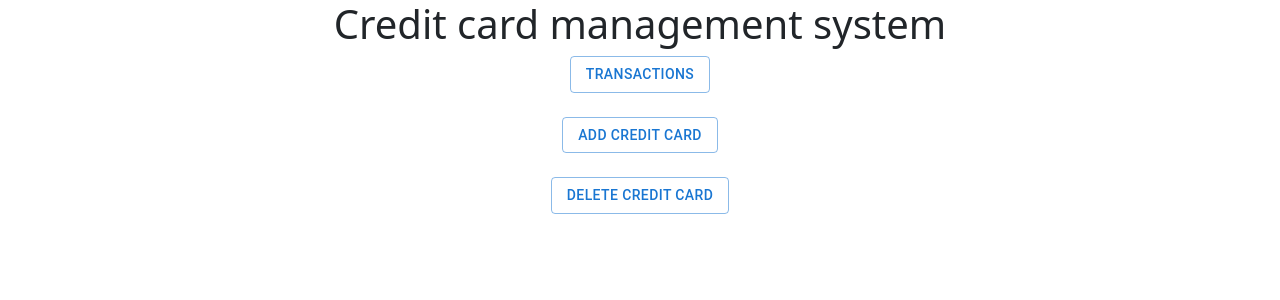
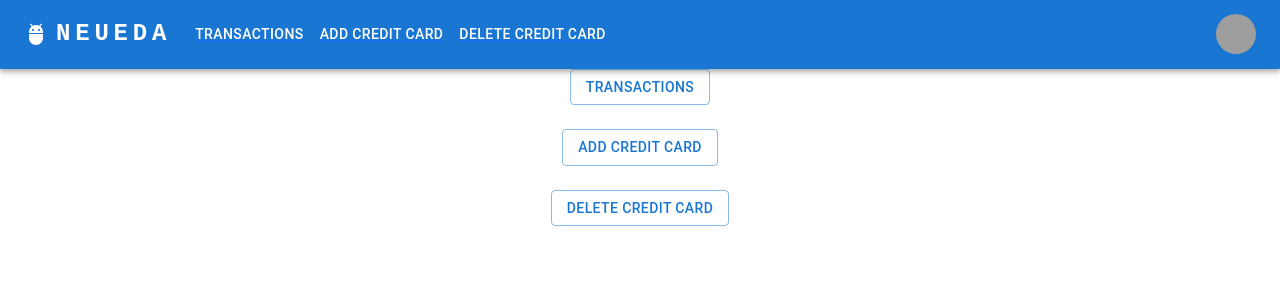
Before and after one commit to Abishek-V-19/CITI_Bala_Group_4, a React (Create React App) app in the folder frontend/: page / in a window 1280 px wide. Shown: the top 300 px of the page. Built offline with nearby package versions, Linux system fonts and the light colour scheme; grey boxes are pictures that could not be loaded.

Commit message:
Add navbar

```diff
--- a/frontend/src/App.js
+++ b/frontend/src/App.js
@@ -1,10 +1,11 @@
 import "./App.css";
 import AppRouter from "./AppRouter";
+import NavBar from './components/NavBar'
 
 function App() {
   return (
     <div className="App">
-      <h1>Credit card management system</h1>
+      <NavBar />
       <AppRouter />
     </div>
   );
--- /dev/null
+++ b/frontend/src/components/NavBar.js
@@ -0,0 +1,183 @@
+import * as React from 'react';
+import AppBar from '@mui/material/AppBar';
+import Box from '@mui/material/Box';
+import Toolbar from '@mui/material/Toolbar';
+import IconButton from '@mui/material/IconButton';
+import Typography from '@mui/material/Typography';
+import Menu from '@mui/material/Menu';
+import MenuIcon from '@mui/icons-material/Menu';
+import Container from '@mui/material/Container';
+import Avatar from '@mui/material/Avatar';
+import Button from '@mui/material/Button';
+import Tooltip from '@mui/material/Tooltip';
+import MenuItem from '@mui/material/MenuItem';
+import AdbIcon from '@mui/icons-material/Adb';
+import { Link } from "react-router-dom";
+
+const pages = ['Transaction', 'Summary', 'Add Credit Card', 'Delete Credit Card'];
+const settings = ['Logout'];
+
+function ResponsiveAppBar() {
+  const [anchorElNav, setAnchorElNav] = React.useState(null);
+  const [anchorElUser, setAnchorElUser] = React.useState(null);
+
+  const handleOpenNavMenu = (event) => {
+    setAnchorElNav(event.currentTarget);
+  };
+  const handleOpenUserMenu = (event) => {
+    setAnchorElUser(event.currentTarget);
+  };
+
+  const handleCloseNavMenu = () => {
+    setAnchorElNav(null);
+  };
+
+  const handleCloseUserMenu = () => {
+    setAnchorElUser(null);
+  };
+
+  return (
+    <AppBar position="static">
+      <Container maxWidth="xl">
+        <Toolbar disableGutters>
+          <AdbIcon sx={{ display: { xs: 'none', md: 'flex' }, mr: 1 }} />
+          <Typography
+            variant="h5"
+            noWrap
+            component="a"
+            href="/"
+            sx={{
+              mr: 2,
+              display: { xs: 'none', md: 'flex' },
+              fontFamily: 'monospace',
+              fontWeight: 700,
+              letterSpacing: '.3rem',
+              color: 'inherit',
+              textDecoration: 'none',
+            }}
+          >
+            NEUEDA
+          </Typography>
+
+          <Box sx={{ flexGrow: 1, display: { xs: 'flex', md: 'none' } }}>
+            <IconButton
+              size="large"
+              aria-label="account of current user"
+              aria-controls="menu-appbar"
+              aria-haspopup="true"
+              onClick={handleOpenNavMenu}
+              color="inherit"
+            >
+              <MenuIcon />
+            </IconButton>
+            <Menu
+              id="menu-appbar"
+              anchorEl={anchorElNav}
+              anchorOrigin={{
+                vertical: 'bottom',
+                horizontal: 'left',
+              }}
+              keepMounted
+              transformOrigin={{
+                vertical: 'top',
+                horizontal: 'left',
+              }}
+              open={Boolean(anchorElNav)}
+              onClose={handleCloseNavMenu}
+              sx={{
+                display: { xs: 'block', md: 'none' },
+              }}
+            >
+                <MenuItem key='transaction' onClick={handleCloseNavMenu}>
+                  <Link to="/transactions"><Typography textAlign="center">Transactions</Typography></Link>
+                </MenuItem>
+                <MenuItem key='add' onClick={handleCloseNavMenu}>
+                  <Link to="/add"><Typography textAlign="center">Add credit card</Typography></Link>
+                </MenuItem>
+                <MenuItem key='delete' onClick={handleCloseNavMenu}>
+                  <Link to="/delete"><Typography textAlign="center">Delete credit card</Typography></Link>
+                </MenuItem>
+            </Menu>
+          </Box>
+          <AdbIcon sx={{ display: { xs: 'flex', md: 'none' }, mr: 1 }} />
+          <Typography
+            variant="h5"
+            noWrap
+            component="a"
+            href="/"
+            sx={{
+              mr: 2,
+              display: { xs: 'flex', md: 'none' },
+              flexGrow: 1,
+              fontFamily: 'monospace',
+              fontWeight: 700,
+              letterSpacing: '.3rem',
+              color: 'inherit',
+              textDecoration: 'none',
+            }}
+          >
+            LOGO
+          </Typography>
+          <Box sx={{ flexGrow: 1, display: { xs: 'none', md: 'flex' } }}>
+            <Link to="/transactions">
+              <Button
+                key='transaction'
+                onClick={handleCloseNavMenu}
+                sx={{ my: 2, color: 'white', display: 'block' }}
+              >
+                TRANSACTIONS
+              </Button>
+              </Link>
+            <Link to="/add">
+             <Button
+                key='add'
+                onClick={handleCloseNavMenu}
+                sx={{ my: 2, color: 'white', display: 'block' }}
+              >
+                ADD CREDIT CARD
+              </Button></Link>
+              <Link to="/delete">
+              <Button
+                key='delete'
+                onClick={handleCloseNavMenu}
+                sx={{ my: 2, color: 'white', display: 'block' }}
+              >
+                DELETE CREDIT CARD
+              </Button></Link>
+          </Box>
+
+          <Box sx={{ flexGrow: 0 }}>
+            <Tooltip title="Open settings">
+              <IconButton onClick={handleOpenUserMenu} sx={{ p: 0 }}>
+                <Avatar alt="Remy Sharp" src="/static/images/avatar/2.jpg" />
+              </IconButton>
+            </Tooltip>
+            <Menu
+              sx={{ mt: '45px' }}
+              id="menu-appbar"
+              anchorEl={anchorElUser}
+              anchorOrigin={{
+                vertical: 'top',
+                horizontal: 'right',
+              }}
+              keepMounted
+              transformOrigin={{
+                vertical: 'top',
+                horizontal: 'right',
+              }}
+              open={Boolean(anchorElUser)}
+              onClose={handleCloseUserMenu}
+            >
+              {settings.map((setting) => (
+                <MenuItem key={setting} onClick={handleCloseUserMenu}>
+                  <Typography textAlign="center">{setting}</Typography>
+                </MenuItem>
+              ))}
+            </Menu>
+          </Box>
+        </Toolbar>
+      </Container>
+    </AppBar>
+  );
+}
+export default ResponsiveAppBar;
```
